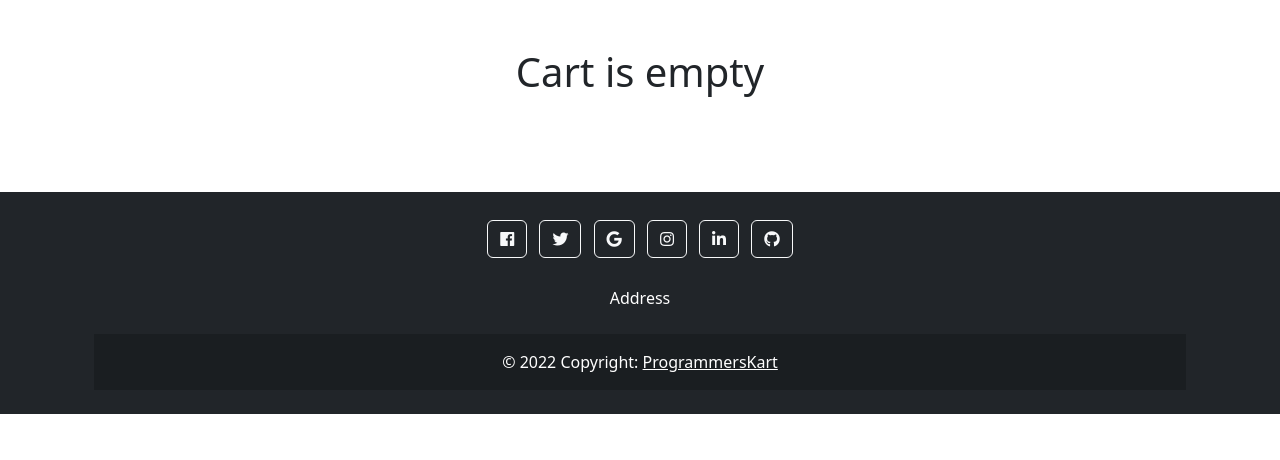
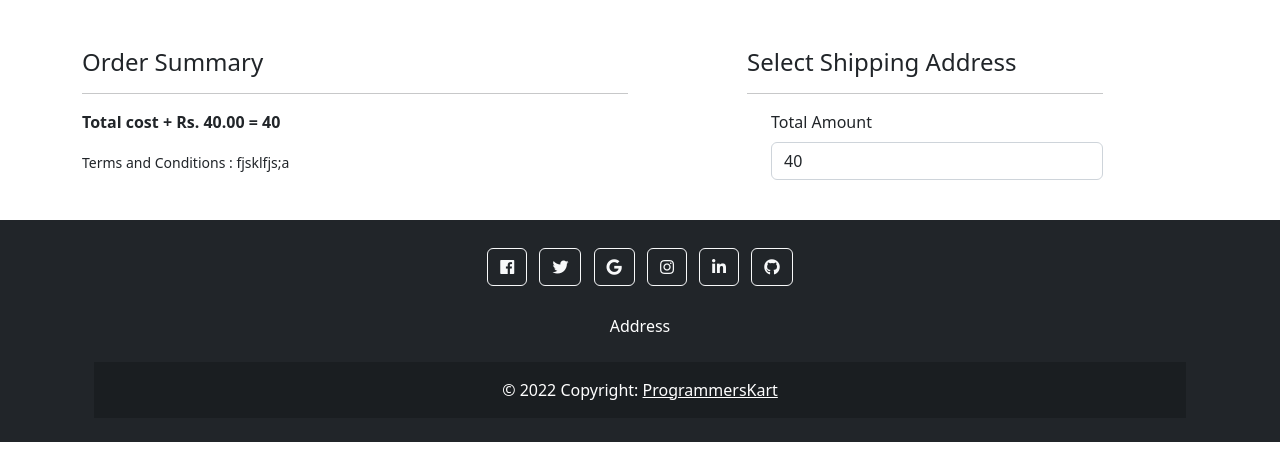
Before and after one commit to Thulasimani-B/ProgrammerKartVer2, a Django app: page /checkout/ in a window 1280 px wide. Shown: the part 56-516 px from the top of the page. Run offline with Django 4.2, Linux system fonts and the light colour scheme; a user stored in the database is signed in; data comes from the database, SQL or seed files in the repository; both versions use the stored data as it was after the commit; some libraries are stand-ins or nearby versions.

Commit message:
Added functionalities in cart page, added order summary page. Created table for orderplaced and payment.

```diff
--- a/ProgrammersKartProject/proKApp/static/apps/js/myscript.js
+++ b/ProgrammersKartProject/proKApp/static/apps/js/myscript.js
@@ -1,30 +1,9 @@
-$('#slider1, #slider2, #slider3').owlCarousel({
-    loop: true,
-    margin: 20,
-    responsiveClass: true,
-    responsive: {
-        0: {
-            items: 2,
-            nav: false,
-            autoplay: true,
-        },
-        600: {
-            items: 4,
-            nav: true,
-            autoplay: true,
-        },
-        1000: {
-            items: 6,
-            nav: true,
-            loop: true,
-            autoplay: true,
-        }
-    }
-})
+$('.plus-cart').click(function(){
 
-$('.plus-cart').click(function(){
     var id=$(this).attr("pid").toString();
+    // console.log("pid=",id)
     var eml=this.parentNode.children[2]
+
     $.ajax({
         type:"GET",
         url:"/pluscart",
@@ -32,6 +11,7 @@ $('.plus-cart').click(function(){
             prod_id:id
         },
         success:function(data){
+            // alert(data)
             eml.innerText=data.quantity
             document.getElementById("amount").innerText=data.amount
             document.getElementById("totalamount").innerText=data.totalamount
@@ -39,6 +19,11 @@ $('.plus-cart').click(function(){
     })
 })
 
+
+// $(document).on('click','.plus-cart',(function(){
+
+
+// $(document).on('click','.remove-cart',(function(){
 $('.minus-cart').click(function(){
     var id=$(this).attr("pid").toString();
     var eml=this.parentNode.children[2]
@@ -56,7 +41,7 @@ $('.minus-cart').click(function(){
     })
 })
 
-
+// $(document).on('click','.minus-cart',(function(){
 $('.remove-cart').click(function(){
     var id=$(this).attr("pid").toString();
     var eml=this
--- a/ProgrammersKartProject/proKApp/templates/apps/addtocart.html
+++ b/ProgrammersKartProject/proKApp/templates/apps/addtocart.html
@@ -28,9 +28,9 @@
                             <p class="mb-2 text-muted small">{{item.product.description}}</p>
                             <div class="my-3">
                                 <label for="quantity">Quantity: </label>
-                                <a href="" class="minus-cart btn" pid={{item.product.id}}><i class="fas fa-minus-square fa-lg"></i></a>
-                                    <span id="quantity">{{tiem.quantity}}</span>
-                                <a href="" class="plus-cart btn" pid="{{item.product.id}}"><i class="fas fa-plus-square fa-lg"></i></a>
+                                <a class="minus-cart btn" pid={{item.product.id}}><i class="fas fa-minus-square fa-lg"></i></a>
+                                    <span id="quantity">{{item.quantity}}</span>
+                                <a class="plus-cart btn" pid="{{item.product.id}}"><i class="fas fa-plus-square fa-lg"></i></a>
                             </div>
                             <div class="d-flex justify-content-between">
                                 <a href="#" class="remove-cart btn btn-sm btn-secondary mr-3" pid="{{item.product.id}}">Remove item</a>
--- a/ProgrammersKartProject/proKApp/templates/apps/base.html
+++ b/ProgrammersKartProject/proKApp/templates/apps/base.html
@@ -20,7 +20,6 @@
     <!-- font-awesome cdn -->
     <link rel="stylesheet" href="https://cdnjs.cloudflare.com/ajax/libs/font-awesome/4.7.0/css/font-awesome.min.css">
 
-    <!-- bootstrap courasel-->
 
     <title>
       PROGRAMMERS KART | {%block title%} {%endblock title%}
@@ -154,5 +153,14 @@
   </footer>
   <!-- Footer -->
   <!-- JavaScript Bundle with Popper -->
+
+  <!-- bootstrap courasel-->
+
+    <!-- JQuery  -->
+    <!-- <script src="{% static 'js/owl.carousel.min.js' %}"></script> -->
+    <script src="https://cdnjs.cloudflare.com/ajax/libs/jquery/3.6.1/jquery.min.js"></script>
+    <script src="{% static 'js/all.min.js' %}"></script>
+    <script src="{% static 'js/myscript.js' %}"></script>
+
 </body>
 </html>
--- /dev/null
+++ b/ProgrammersKartProject/proKApp/templates/apps/checkout.html
@@ -0,0 +1,70 @@
+{%extends 'apps/base.html' %}
+
+{% load static %}
+
+{%block title%}check Out{%endblock title%}
+
+{%block content%}
+
+<div class="container">
+    {% if messages %}
+        {% for msg in messages %}
+            <div class="alert alert-danger" role="alert">
+                {{msg}}
+            </div>
+        {% endfor %}
+    {% endif %}
+
+    <div class="row mt-5">
+        <div class="col-sm-6">
+            <h4>Order Summary</h4>
+            <hr>
+            {% for item in cart_items %}
+                <div class="card mb-2">
+                    <div class="card-body">
+                        <h5>Product : {{item.product.title}}</h5>
+                        <p>Quantity : {{item.quantity}}</p>
+                        <p class="fw-bold">Price : {{item.product.selling_price}}</p>
+                    </div>
+                </div>
+            {% endfor %}
+            <p class="fw-bold">Total cost + Rs. 40.00 = {{totalamount}}</p>
+            <small>Terms and Conditions : fjsklfjs;a</small>
+        </div>
+
+        <div class="col-sm-4 offset-sm-1">
+            <h4>Select Shipping Address</h4>
+            <hr>
+            <form method="post" id="myform">
+                {% csrf_token %}
+                {% for ad in add %}
+                <div class="card">
+                    <div class="card-body">
+                        <h5>{{ad.name}}</h5>
+                        <p>Mobile : {{ad.mobile}}</p>
+                        <p>{{ad.locality}} {{ad.city}} {{ad.state}} - {{ad.zipcode}}</p>
+                    </div>
+                </div>
+
+                <div class="form-check mt-2 mb-5">
+                    <input class="form-check-input"  type="radio" name="custid" id="custadd{{forloop.counter}}" value="{{ad.id}}">
+                    <label class="form-check-label fw-bold" for="custadd{{forloop.counter}}">Address : {{forloop.counter}}</label>
+                </div>
+                {% endfor %}
+
+                <div class="form-check mb-3">
+                    <label for="totamount" class="form-label">Total Amount</label>
+                    <input type="number" class="form-control" name="totamount" value="{{totalamount}}" readonly>
+                </div>
+
+                <div class="text-only">
+                    <button type="submit" class="btn"></button>
+                    <!-- <button id="rzp-button1" type="submit" class="btn btn-warning mt-3 px-5 fw-bold">Payment</button> -->
+                </div>
+
+            </form>
+        </div>
+    </div>
+</div>
+
+{%endblock content%}
--- a/ProgrammersKartProject/proKApp/urls.py
+++ b/ProgrammersKartProject/proKApp/urls.py
@@ -36,8 +36,11 @@ urlpatterns = [
 
     path('add-to-cart/',views.add_to_cart, name='add-to-cart'),
     path('cart/',views.show_cart, name='showcart'),
-    path('checkout/',views.show_cart, name='checkout'),
+    path('checkout/',views.checkout.as_view(), name='checkout'),
 
+    path('pluscart/',views.plus_cart),
+    path('minuscart/',views.minus_cart),
+    path('removecart/',views.remove_cart),
 
     # login authentication
     path('registration/',views.CustomerRegistrationView.as_view(),name='customerRegistration'),
--- a/ProgrammersKartProject/proKApp/views.py
+++ b/ProgrammersKartProject/proKApp/views.py
@@ -21,6 +21,12 @@ from django.views import View
 # registration
 from . forms import CustomerResigtrationForm, CustomerProfileForm
 from django.contrib import messages
+
+#for quantity
+from django.db.models import Q    # Q - for multiple filter conditions
+
+#importing json response for quantity count
+from django.http import JsonResponse
 
 def home(request):
     return render(request,'apps/home.html')
@@ -121,3 +127,78 @@ def show_cart(request):
         amount = amount + value
     totalamount = amount + 40
     return render(request,'apps/addtocart.html',locals())
+
+class checkout(View):
+    def get(self,request):
+        user=request.user
+        add=Customer.objects.filter(user=user)
+        cart_items=Cart.objects.filter(user=user)
+        famount=0
+        for p in cart_items:
+            value=p.quantity * p.product.selling_price
+            famount=famount+value
+        totalamount=famount+40
+        return render(request, 'apps/checkout.html',locals())
+
+
+def plus_cart(request):
+    if request.method == 'GET':
+        prod_id=request.GET['prod_id']
+        c = Cart.objects.get(Q(product=prod_id) & Q(user=request.user))
+        c.quantity+=1
+        c.save()
+        user=request.user
+        cart= Cart.objects.filter(user=user)
+        amount=0
+        for p in cart:
+            value = p.quantity * p.product.selling_price
+            amount = amount + value
+            totalamount = amount + 40
+        data={
+            'quantity': c.quantity,
+            'amount': amount,
+            'totalamount': totalamount
+        }
+        return JsonResponse(data)
+
+def minus_cart(request):
+    if request.method == 'GET':
+        prod_id=request.GET['prod_id']
+        c = Cart.objects.get(Q(product=prod_id)& Q(user=request.user))
+        c.quantity-=1
+        c.save()
+        user=request.user
+        #print(prod_id)
+        cart= Cart.objects.filter(user=user)
+        amount=0
+        for p in cart:
+            value = p.quantity * p.product.selling_price
+            amount = amount + value
+        totalamount = amount + 40
+        data={
+            'quantity': c.quantity,
+            'amount': amount,
+            'totalamount': totalamount
+        }
+        return JsonResponse(data)
+
+def remove_cart(request):
+    if request.method == 'GET':
+        prod_id=request.GET['prod_id']
+        c = Cart.objects.get(Q(product=prod_id)& Q(user=request.user))
+        c.quantity-=1
+        c.delete()
+        user=request.user
+        #print(prod_id)
+        cart= Cart.objects.filter(user=user)
+        amount=0
+        for p in cart:
+            value = p.quantity * p.product.selling_price
+            amount = amount + value
+        totalamount = amount + 40
+        data={
+            'quantity': c.quantity,
+            'amount': amount,
+            'totalamount': totalamount
+        }
+        return JsonResponse(data)
```
Also changed, not shown: ProgrammersKartProject/proKApp/models.py (+31 -0 lines), ProgrammersKartProject/db.sqlite3, ProgrammersKartProject/proKApp/static/apps/js/owl.carousel.min.js.
